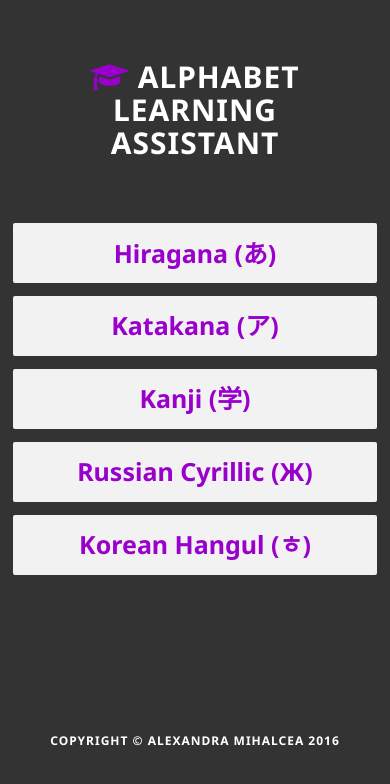
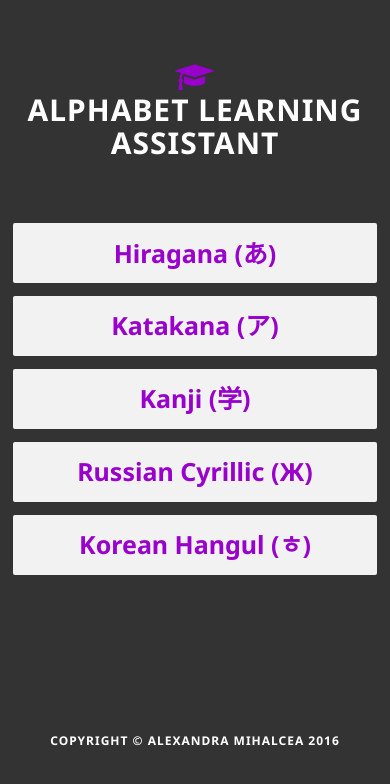
Before and after one commit to alexandra-mihalcea/alpha, a plain HTML site: page index.html in a window 390 px wide. Drawn offline with Linux system fonts and the light colour scheme.

Commit message:
logo now above text on smaller screens

```diff
--- a/css/custom.css
+++ b/css/custom.css
@@ -50,6 +50,14 @@ h6 {
 	letter-spacing: 1px;
 	color:#FFF;
 }
+
+@media(max-width:745px) {
+  h1 .fa-fw {
+    width: 100%;
+    text-align: center;
+  }
+}
+
 p {
 	font-family: Noto Sans;
     margin: 0 0 25px;
```
